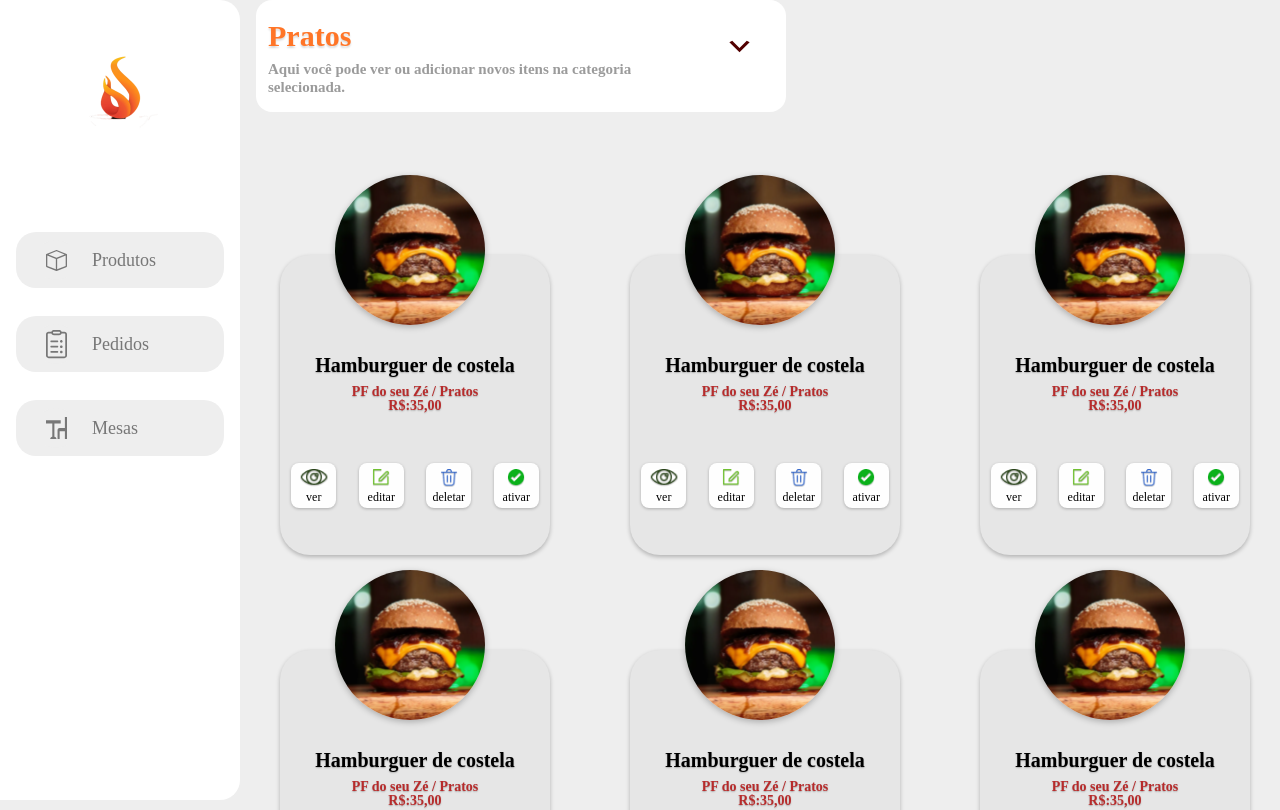
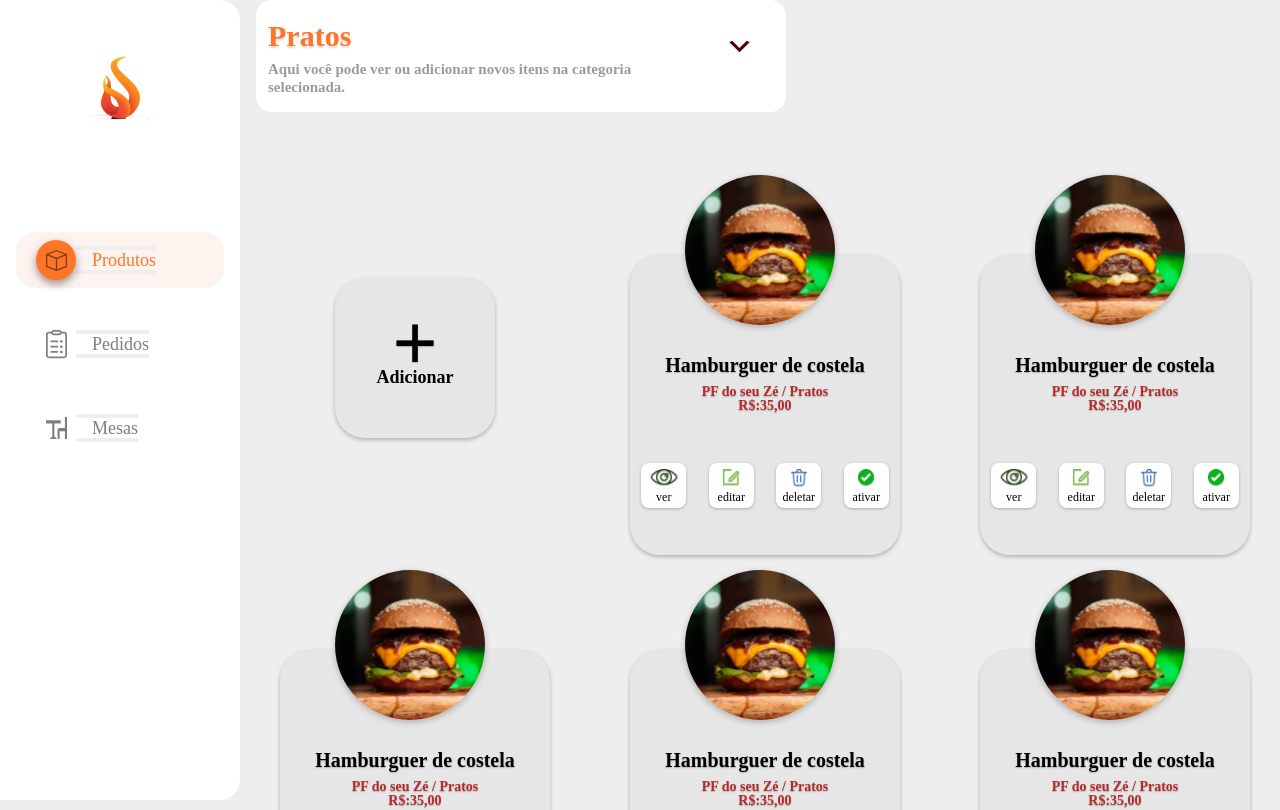
Before and after one commit to ducktechbr/foodsfun-frontend, a Next.js app: page /produtos in a window 1280 px wide. Shown: the top 810 px of the page. Built offline with nearby package versions, Linux system fonts and the light colour scheme; a web font is replaced by a local one.

Commit message:
ajustadas classes variáveis dependendo do redux

```diff
--- a/src/components/NavBar/index.jsx
+++ b/src/components/NavBar/index.jsx
@@ -1,9 +1,9 @@
-import { useDispatch } from "react-redux"
-import { useSelector } from "react-redux"
+import { useDispatch } from "react-redux";
+import { useSelector } from "react-redux";
 
 import { useState } from "react";
 
-import Link from 'next/link'
+import Link from "next/link";
 
 import Image from "next/dist/client/image";
 import logo from "../../assets/logo.png";
@@ -12,25 +12,33 @@ import pedidos from "../../assets/pedidos.svg";
 import mesas from "../../assets/mesas.svg";
 
 export function NavBar(props) {
+  const navigation = [
+    { name: "Produtos", href: "#", current: true },
+    { name: "Pedidos", href: "#", current: false },
+    { name: "Mesas", href: "#", current: false },
+  ];
 
-  const navigation = [
-    { name: 'Produtos', href: '#', current: true },
-    { name: 'Pedidos', href: '#', current: false },
-    { name: 'Mesas', href: '#', current: false },
-  ]
-
-  const estado = useSelector(state => state.selected)
+  const estado = useSelector((state) => state.selected);
 
   const dispatch = useDispatch();
 
-  function handleCurrent(navigation){
+  function handleCurrent(navigation) {
     dispatch({
-      type: 'SELECTED_ONE',
-      navigation
+      type: "SELECTED_ONE",
+      navigation,
     });
-
-    console.log(estado[1].current)
-
+  }
+  function handleCurrent2(navigation) {
+    dispatch({
+      type: "SELECTED_TWO",
+      navigation,
+    });
+  }
+  function handleCurrent3(navigation) {
+    dispatch({
+      type: "SELECTED_THREE",
+      navigation,
+    });
   }
 
   return (
@@ -39,55 +47,103 @@ export function NavBar(props) {
         <Image src={logo} alt="logo" className="bg-themeWhite" />
       </div>
       <div className="h-3/8 bg-themeWhite flex flex-col items-center pt-8">
-
-        <button type="button" onClick={() => handleCurrent(navigation)}>
-          <div className="w-52 h-14 rounded-navBar hover:bg-themeSoft flex items-center group transition-all duration-500 mb-7">
-            <div className="rounded-full h-10 w-10 ml-5 flex justify-center items-center group-hover:bg-themeOrange group-hover:drop-shadow-buttonIcon transition-all duration-500 ease-in-out">
+        <button
+          type="button"
+          onClick={() => handleCurrent(navigation)}
+          className={
+            estado[0].current
+              ? "bg-themeSoft w-52 h-14 rounded-navBar hover:bg-themeSoft flex items-center group transition-all duration-500 mb-7"
+              : "bg-themeWhite w-52 h-14 rounded-navBar hover:bg-themeSoft flex items-center group transition-all duration-500 mb-7"
+          }
+        >
+          <div
+            className={
+              estado[0].current
+                ? "bg-themeOrange drop-shadow-buttonIcon rounded-full h-10 w-10 ml-5 flex justify-center items-center"
+                : "bg-themeWhite rounded-full h-10 w-10 ml-5 flex justify-center items-center group-hover:bg-themeOrange group-hover:drop-shadow-buttonIcon transition-all duration-500 ease-in-out"
+            }
+          >
             <Image src={cubo} alt="cubo" className="bg-transparent" />
           </div>
           <div className="text-themeGray group-hover:text-themeOrange ">
-
-              <Link
-
-              href="#"
+            <Link href="#">
+              <a
+                className={
+                  estado[0].current
+                    ? "bg-themeSoft font-medium text-lg pl-4 text-themeOrange"
+                    : "bg-themeWhite pl-4 group-hover:bg-themeSoft transition-all duration-500 font-medium text-lg"
+                }
               >
-
-                <a className=" pl-4 group-hover:bg-themeSoft transition-all duration-500 font-medium text-lg ">
                 Produtos
               </a>
-
             </Link>
-
-            </div>
           </div>
         </button>
 
-        <button>
-          <div className="w-52 h-14 rounded-navBar hover:bg-themeSoft flex items-center group transition-all duration-500 mb-7">
-            <div className="rounded-full h-10 w-10 ml-5 flex justify-center items-center group-hover:bg-themeOrange group-hover:drop-shadow-buttonIcon transition-all duration-500 ease-in-out">
+        <button
+          type="button"
+          onClick={() => handleCurrent2(navigation)}
+          className={
+            estado[1].current
+              ? "bg-themeSoft w-52 h-14 rounded-navBar hover:bg-themeSoft flex items-center group transition-all duration-500 mb-7"
+              : "bg-themeWhite w-52 h-14 rounded-navBar hover:bg-themeSoft flex items-center group transition-all duration-500 mb-7"
+          }
+        >
+          <div
+            className={
+              estado[1].current
+                ? "bg-themeOrange drop-shadow-buttonIcon rounded-full h-10 w-10 ml-5 flex justify-center items-center"
+                : "bg-themeWhite rounded-full h-10 w-10 ml-5 flex justify-center items-center group-hover:bg-themeOrange group-hover:drop-shadow-buttonIcon transition-all duration-500 ease-in-out"
+            }
+          >
             <Image src={pedidos} alt="pedidos" className="bg-transparent" />
           </div>
           <div className="text-themeGray group-hover:text-themeOrange ">
-              <h1 className=" pl-4 group-hover:bg-themeSoft transition-all duration-500 font-medium text-lg ">
+            <Link href="#">
+              <a
+                className={
+                  estado[1].current
+                    ? "bg-themeSoft font-medium text-lg pl-4 text-themeOrange"
+                    : "bg-themeWhite pl-4 group-hover:bg-themeSoft transition-all duration-500 font-medium text-lg"
+                }
+              >
                 Pedidos
-              </h1>
-            </div>
+              </a>
+            </Link>
           </div>
         </button>
-
-        <button>
-          <div className="w-52 h-14 rounded-navBar hover:bg-themeSoft flex items-center group transition-all duration-500 mb-7">
-            <div className="rounded-full h-10 w-10 ml-5 flex justify-center items-center group-hover:bg-themeOrange group-hover:drop-shadow-buttonIcon transition-all duration-500 ease-in-out">
+        <button
+          type="button"
+          onClick={() => handleCurrent3(navigation)}
+          className={
+            estado[2].current
+              ? "bg-themeSoft w-52 h-14 rounded-navBar hover:bg-themeSoft flex items-center group transition-all duration-500 mb-7"
+              : "bg-themeWhite w-52 h-14 rounded-navBar hover:bg-themeSoft flex items-center group transition-all duration-500 mb-7"
+          }
+        >
+          <div
+            className={
+              estado[2].current
+                ? "bg-themeOrange drop-shadow-buttonIcon rounded-full h-10 w-10 ml-5 flex justify-center items-center"
+                : "bg-themeWhite rounded-full h-10 w-10 ml-5 flex justify-center items-center group-hover:bg-themeOrange group-hover:drop-shadow-buttonIcon transition-all duration-500 ease-in-out"
+            }
+          >
             <Image src={mesas} alt="mesas" className="bg-transparent" />
           </div>
           <div className="text-themeGray group-hover:text-themeOrange ">
-              <h1 className=" pl-4 group-hover:bg-themeSoft transition-all duration-500 font-medium text-lg ">
+            <Link href="#">
+              <a
+                className={
+                  estado[2].current
+                    ? "bg-themeSoft font-medium text-lg pl-4 text-themeOrange"
+                    : "bg-themeWhite pl-4 group-hover:bg-themeSoft transition-all duration-500 font-medium text-lg"
+                }
+              >
                 Mesas
-              </h1>
-            </div>
+              </a>
+            </Link>
           </div>
         </button>
-
       </div>
       <div className="h-3/8 bg-themeWhite rounded-br-navBar"></div>
     </aside>
--- a/src/pages/produtos/index.js
+++ b/src/pages/produtos/index.js
@@ -12,6 +12,7 @@ export default function Pedidos() {
           <DropDown />
         </div>
         <div className="grid md:grid-cols-2 lg:grid-cols-3 2xl:grid-cols-4 3xl:grid-cols-5 ml-60 w-full place-items-center mt-40">
+          <AddButton />
           <Card />
           <Card />
           <Card />
@@ -23,7 +24,6 @@ export default function Pedidos() {
           <Card />
           <Card />
           <Card />
-          <AddButton />
         </div>
       </div>
     </div>
--- a/src/store/modules/selectedOption/reducer.js
+++ b/src/store/modules/selectedOption/reducer.js
@@ -1,20 +1,34 @@
-
-
-export default function selected(state = [], action){
-
-    switch(action.type){
-        case 'SELECTED_ONE':
-            console.log("cheguei")
-            state = [
-                { name: 'Produtos', href: '#', current: false },
-                { name: 'Pedidos', href: '#', current: true },
-                { name: 'Mesas', href: '#', current: false },
-              ];
-              console.log(state)
-            return state
-
-
-        default:
-            return state;
-    }
+export default function selected(
+  state = [
+    { name: "Produtos", href: "#", current: true },
+    { name: "Pedidos", href: "#", current: false },
+    { name: "Mesas", href: "#", current: false },
+  ],
+  action
+) {
+  switch (action.type) {
+    case "SELECTED_ONE":
+      state = [
+        { name: "Produtos", href: "#", current: true },
+        { name: "Pedidos", href: "#", current: false },
+        { name: "Mesas", href: "#", current: false },
+      ];
+      return state;
+    case "SELECTED_TWO":
+      state = [
+        { name: "Produtos", href: "#", current: false },
+        { name: "Pedidos", href: "#", current: true },
+        { name: "Mesas", href: "#", current: false },
+      ];
+      return state;
+    case "SELECTED_THREE":
+      state = [
+        { name: "Produtos", href: "#", current: false },
+        { name: "Pedidos", href: "#", current: false },
+        { name: "Mesas", href: "#", current: true },
+      ];
+      return state;
+    default:
+      return state;
+  }
 }
```
Also changed, not shown: 2 other files (tests, documents, lock files or other folders). Lines whose indentation alone changed are shown as unchanged.
